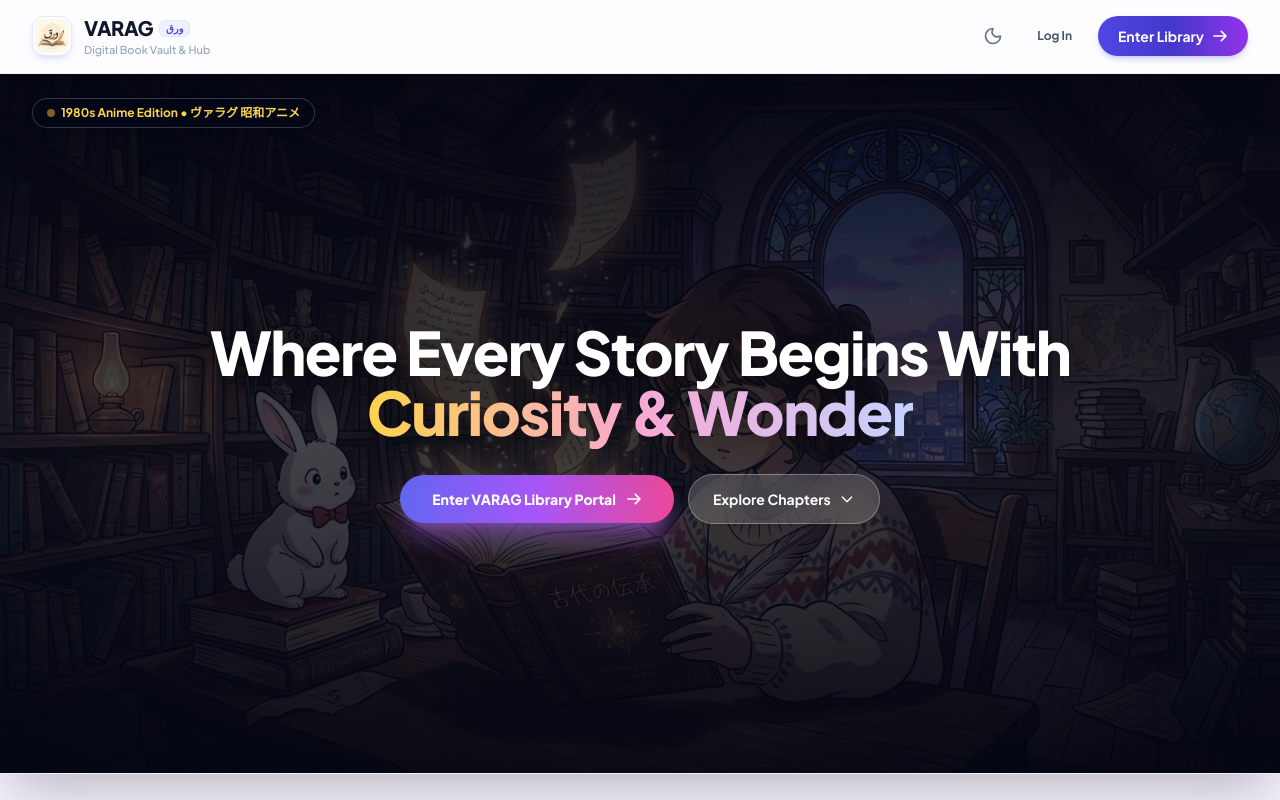
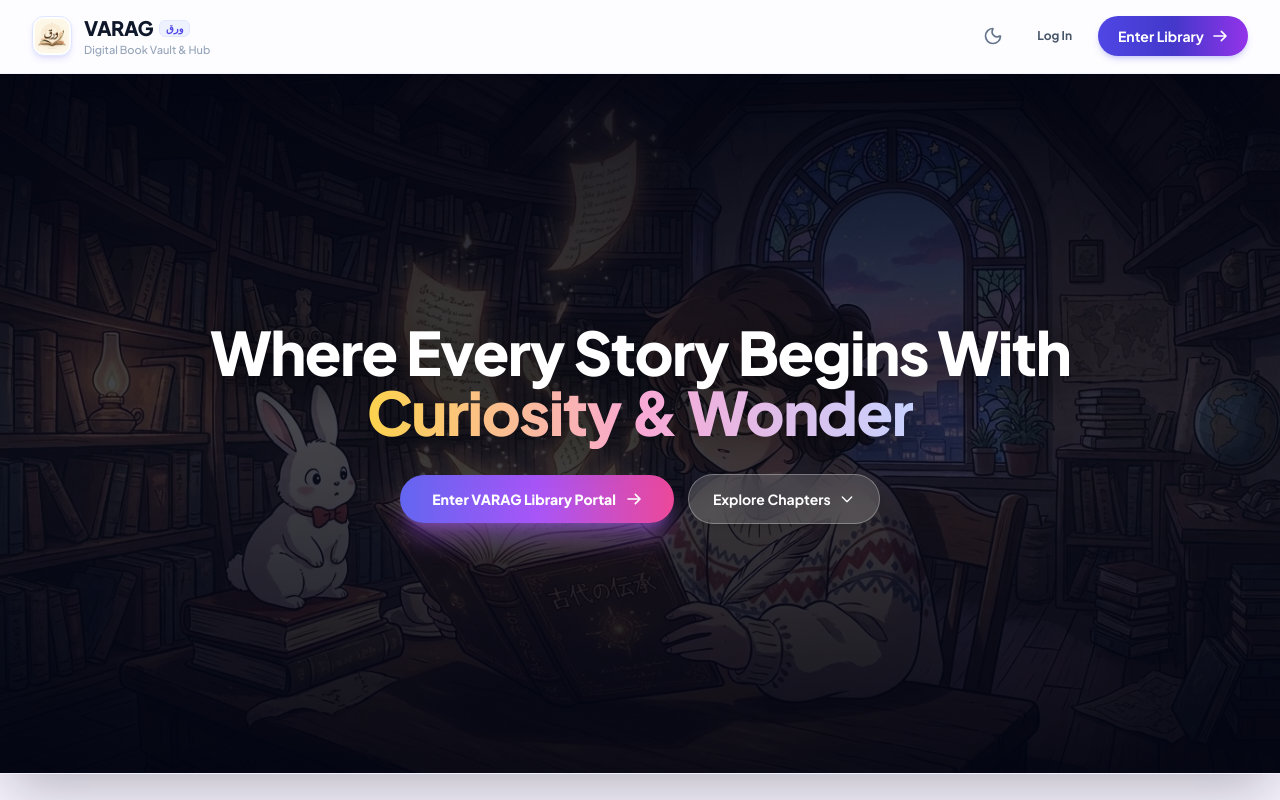
Before and after one commit to HesamPourabbasian/VARAG, a Nuxt app: page / in a window 1280 px wide. Shown: the top 800 px of the page. Built offline with nearby package versions, Linux system fonts and the light colour scheme.

Commit message:
refactor: remove top-left 1980s anime edition badge

```diff
--- a/app/pages/index.vue
+++ b/app/pages/index.vue
@@ -73,14 +73,6 @@
       <!-- Multi-layer contrast and gradient overlays for text readability -->
       <div class="absolute inset-0 bg-gradient-to-b from-slate-950/85 via-slate-900/60 to-slate-950/90 pointer-events-none" />
       <div class="absolute inset-0 bg-indigo-950/25 mix-blend-multiply pointer-events-none" />
-
-      <!-- Floating 80s Anime Badge (Top Left Corner) -->
-      <div class="absolute top-4 left-4 sm:top-6 sm:left-8 z-20 flex items-center gap-2">
-        <div class="px-3.5 py-1.5 rounded-full bg-slate-950/70 backdrop-blur-md border border-white/20 text-[10px] sm:text-xs font-bold text-amber-300 flex items-center gap-1.5 shadow-md">
-          <span class="w-2 h-2 rounded-full bg-amber-400 animate-pulse"></span>
-          <span>1980s Anime Edition • ヴァラグ 昭和アニメ</span>
-        </div>
-      </div>
 
       <!-- Foreground Content: ALL intro texts directly on the full-width background illustration -->
       <div class="relative z-10 w-full max-w-5xl mx-auto px-4 sm:px-8 py-16 sm:py-20 md:py-24 space-y-6">
```
